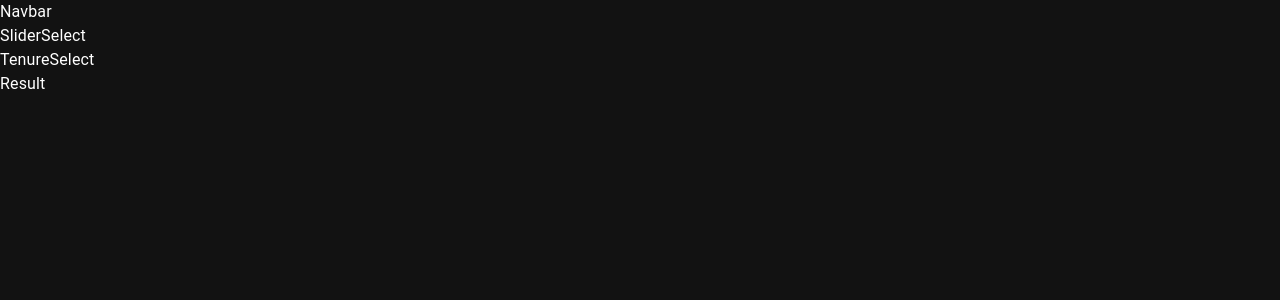
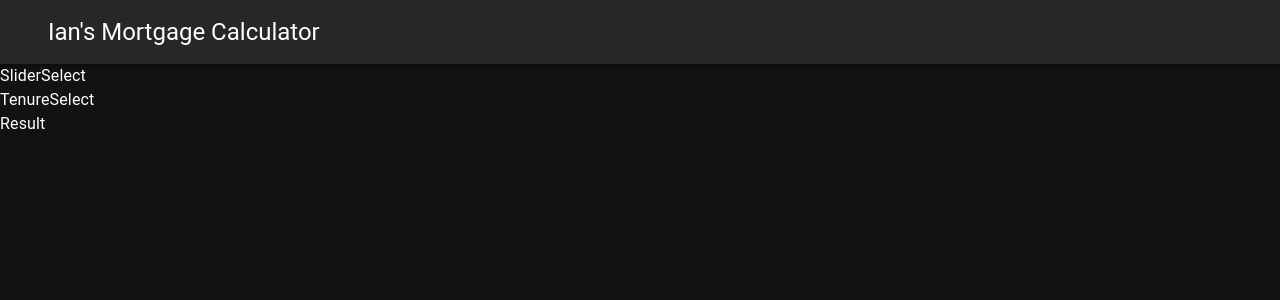
Before and after one commit to Irhutchi/react-mortgage-calculator, a React (Create React App) app: page / in a window 1280 px wide. Shown: the top 300 px of the page. Built offline with nearby package versions, Linux system fonts and the light colour scheme.

Commit message:
Update Navbar Component

```diff
--- a/src/components/Navbar.js
+++ b/src/components/Navbar.js
@@ -1,9 +1,21 @@
-import React from 'react'
+import React from "react";
+import AppBar from "@mui/material/AppBar";
+import Toolbar from "@mui/material/Toolbar";
+import Typography from "@mui/material/Typography";
+import Container from '@mui/material/Container';
 
 const Navbar = () => {
   return (
-    <div>Navbar</div>
-  )
-}
+    <AppBar position="static">
+      <Container maxWidth="xl">
+        <Toolbar>
+          <Typography variant="h5" component="p">
+            Ian's Mortgage Calculator
+          </Typography>
+        </Toolbar>
+      </Container>
+    </AppBar>
+  );
+};
 
-export default Navbar
+export default Navbar;
--- a/src/theme.js
+++ b/src/theme.js
@@ -4,4 +4,9 @@ export const theme = createTheme({
   palette: {
     mode: 'dark',
   },
+  typography:{
+    h1:{
+      fontSize: "12px"
+    }
+  }
 });
```
Also changed, not shown: 1 other file (tests, documents, lock files or other folders).
